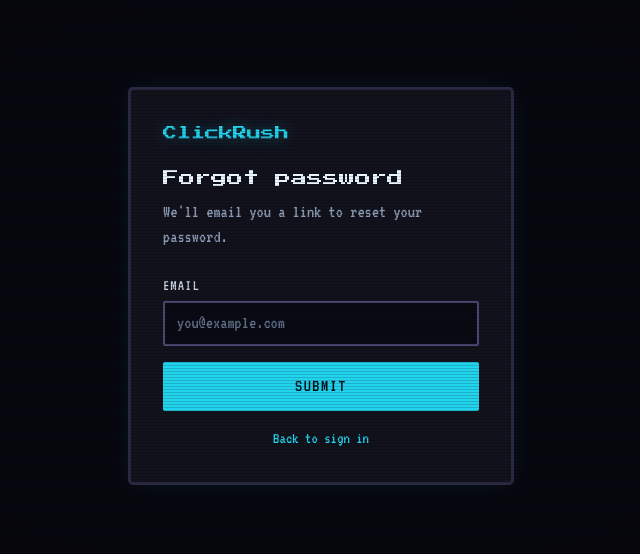
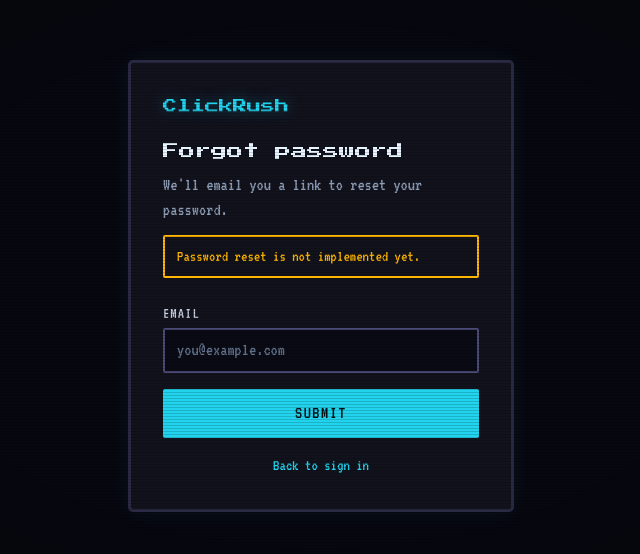
Before and after one commit to virajjain11/ClickRush, a React (Vite) app in the folder client/: page /forgot-password in a window 1280 px wide. Shown: the part 114-668 px from the top of the page, without its empty margins (319-959 px from the left). Built offline with nearby package versions, Linux system fonts and the light colour scheme; no server answers.

Commit message:
add warning info

```diff
--- a/client/src/components/Auth.module.css
+++ b/client/src/components/Auth.module.css
@@ -39,6 +39,15 @@
   margin-top: 8px;
   font-size: 18px;
   color: var(--color-text-muted);
+}
+
+.note {
+  margin-top: 12px;
+  padding: 8px 12px;
+  border: 2px solid var(--color-amber);
+  border-radius: var(--radius-md);
+  font-size: 16px;
+  color: var(--color-amber);
 }
 
 .form,
--- a/client/src/components/ForgotPassword.tsx
+++ b/client/src/components/ForgotPassword.tsx
@@ -27,6 +27,9 @@ export default function ForgotPassword() {
         <h1 className={styles.title}>Forgot password</h1>
         <p className={styles.subtitle}>
           We'll email you a link to reset your password.
+        </p>
+        <p className={styles.note} role="status">
+          Password reset is not implemented yet.
         </p>
 
         <form
```
